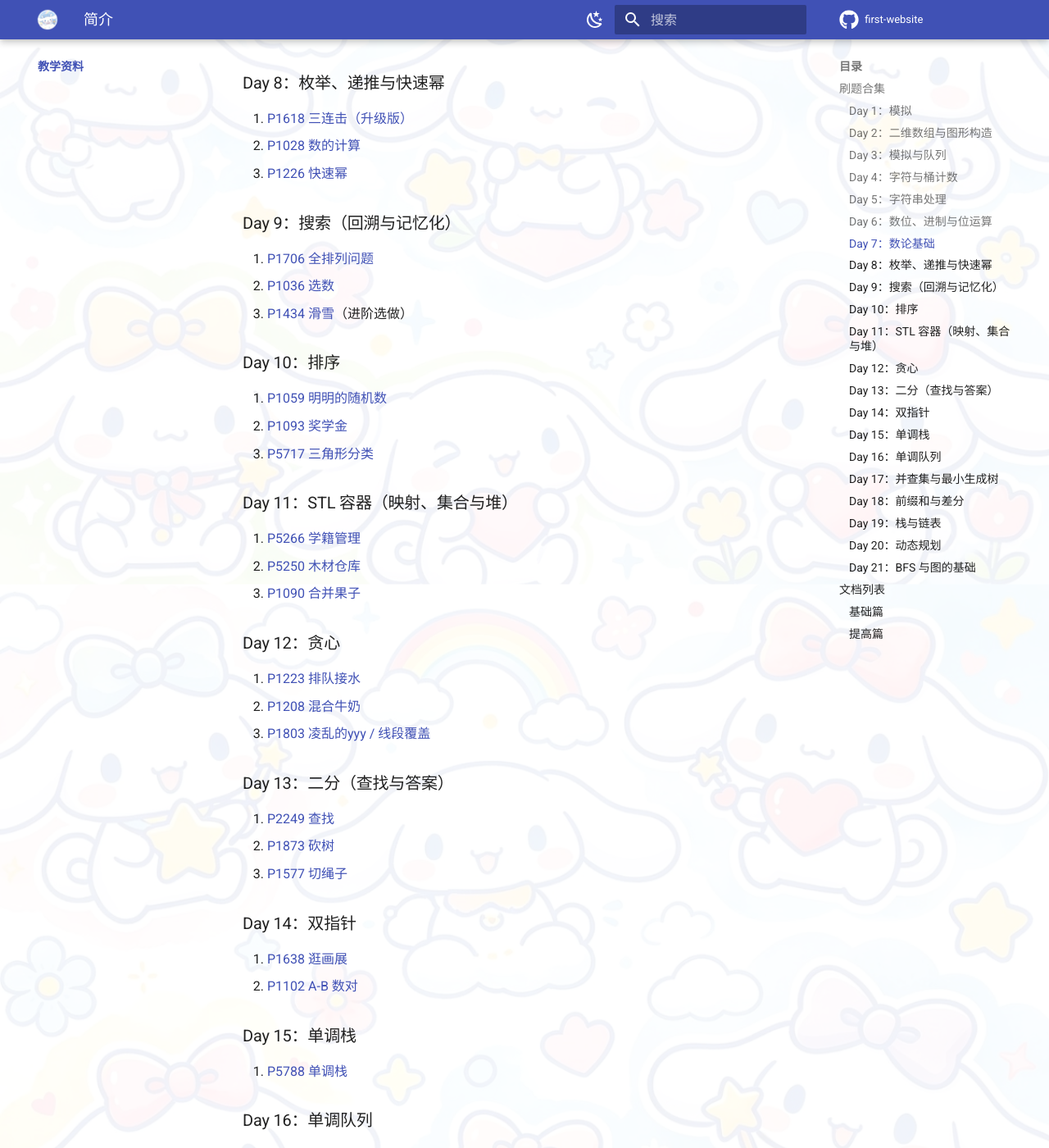
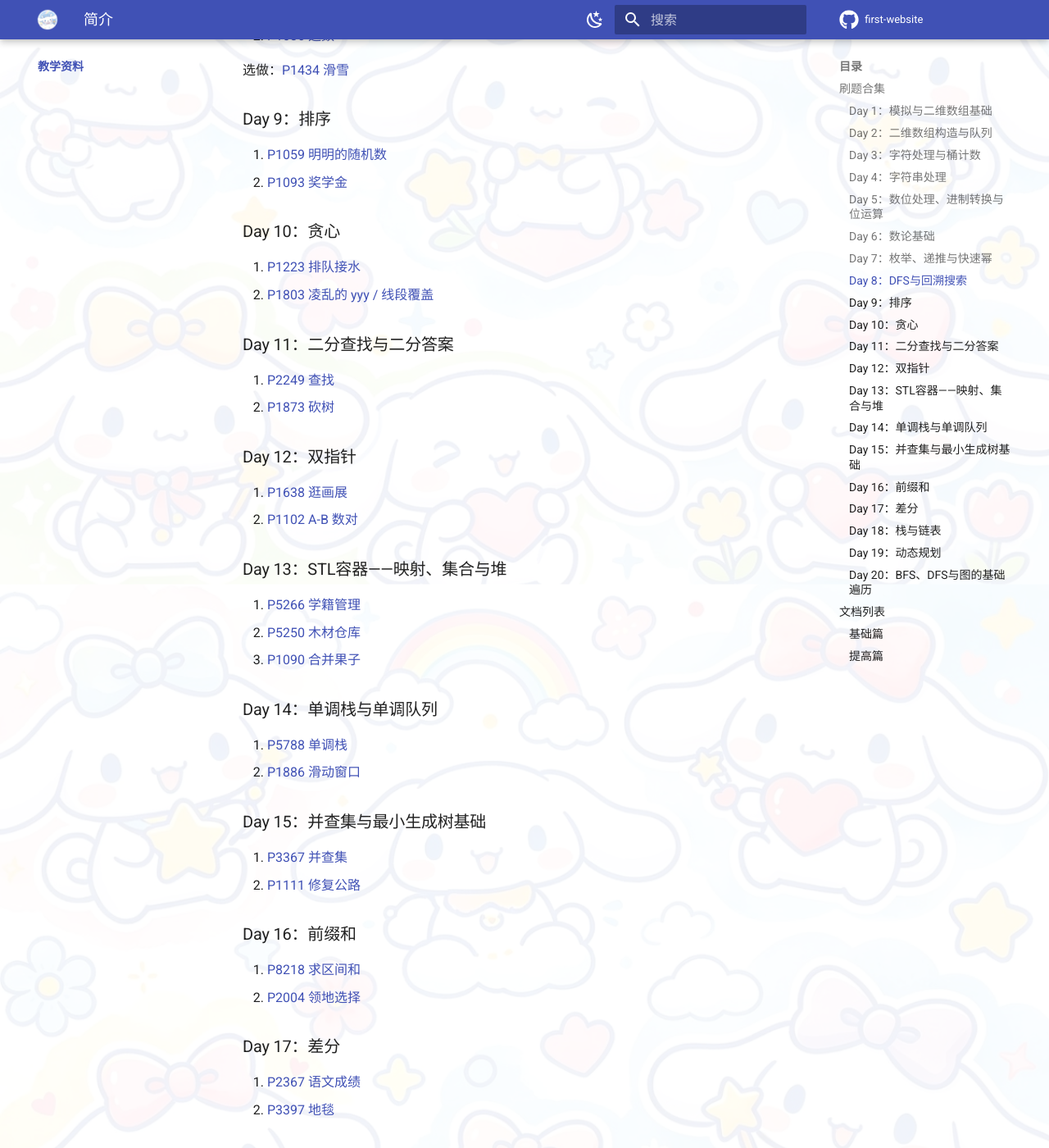
Before and after one commit to Ryan1702/first-website, an MkDocs documentation site: the page built from docs/teaching/index.md, in a window 1280 px wide and 1400 px high, scrolled down 1545 px. Shown: the whole window at 82% size. Built offline with MkDocs 1.6.1 and Material for MkDocs 9.7.7, drawn with Linux system fonts in a browser that asks for light colours; comment, search, counter and statistics services are not loaded; some of the changed text lies outside the part shown.

Commit message:
修改刷题合集为精简版

```diff
--- a/docs/teaching/index.md
+++ b/docs/teaching/index.md
@@ -6,128 +6,116 @@
 
 按天推进，先看当天主题，再按顺序刷题。
 
-### Day 1：模拟
+### Day 1：模拟与二维数组基础
 
-1. [P1563 玩具谜题](https://www.luogu.com.cn/problem/P1563?utm_source=chatgpt.com)
-2. [P1042 乒乓球](https://www.luogu.com.cn/problem/P1042?utm_source=chatgpt.com)
-3. [P1089 津津的储蓄计划](https://www.luogu.com.cn/problem/P1089?utm_source=chatgpt.com)
+1. [P1563 玩具谜题](https://www.luogu.com.cn/problem/P1563)
+2. [P2670 扫雷游戏](https://www.luogu.com.cn/problem/P2670)
 
-### Day 2：二维数组与图形构造
+### Day 2：二维数组构造与队列
 
-1. [P2670 扫雷游戏](https://www.luogu.com.cn/problem/P2670?utm_source=chatgpt.com)
-2. [P5731 蛇形方阵](https://www.luogu.com.cn/problem/P5731?utm_source=chatgpt.com)
-3. [P2615 神奇的幻方](https://www.luogu.com.cn/problem/P2615?utm_source=chatgpt.com)
+1. [P5731 蛇形方阵](https://www.luogu.com.cn/problem/P5731)
+2. [P1540 机器翻译](https://www.luogu.com.cn/problem/P1540)
 
-### Day 3：模拟与队列
+### Day 3：字符处理与桶计数
 
-1. [P5707 上学迟到](https://www.luogu.com.cn/problem/P5707?utm_source=chatgpt.com)
-2. [P1996 约瑟夫问题](https://www.luogu.com.cn/problem/P1996?utm_source=chatgpt.com)
-3. [P1540 机器翻译](https://www.luogu.com.cn/problem/P1540?utm_source=chatgpt.com)
+1. [P1914 小书童——凯撒密码](https://www.luogu.com.cn/problem/P1914)
+2. [P1125 笨小猴](https://www.luogu.com.cn/problem/P1125)
 
-### Day 4：字符与桶计数
+### Day 4：字符串处理
 
-1. [P1914 小书童——凯撒密码](https://www.luogu.com.cn/problem/P1914?utm_source=chatgpt.com)
-2. [P1125 笨小猴](https://www.luogu.com.cn/problem/P1125?utm_source=chatgpt.com)
-3. [P1957 口算练习题](https://www.luogu.com.cn/problem/P1957?utm_source=chatgpt.com)
+1. [P1308 统计单词数](https://www.luogu.com.cn/problem/P1308)
+2. [P5734 文字处理软件](https://www.luogu.com.cn/problem/P5734)
+3. [P1597 语句解析](https://www.luogu.com.cn/problem/P1597)
 
-### Day 5：字符串处理
+### Day 5：数位处理、进制转换与位运算
 
-1. [P1308 统计单词数](https://www.luogu.com.cn/problem/P1308?utm_source=chatgpt.com)
-2. [P5734 文字处理软件](https://www.luogu.com.cn/problem/P5734?utm_source=chatgpt.com)
-3. [P1597 语句解析](https://www.luogu.com.cn/problem/P1597?utm_source=chatgpt.com)
+1. [P1307 数字反转](https://www.luogu.com.cn/problem/P1307)
+2. [P1143 进制转换](https://www.luogu.com.cn/problem/P1143)
+3. [P1100 高低位交换](https://www.luogu.com.cn/problem/P1100)
 
-### Day 6：数位、进制与位运算
+### Day 6：数论基础
 
-1. [P1307 数字反转](https://www.luogu.com.cn/problem/P1307?utm_source=chatgpt.com)
-2. [P1980 计数问题](https://www.luogu.com.cn/problem/P1980?utm_source=chatgpt.com)
-3. [P1143 进制转换](https://www.luogu.com.cn/problem/P1143?utm_source=chatgpt.com)
-4. [P1100 高低位交换](https://www.luogu.com.cn/problem/P1100?utm_source=chatgpt.com)
+1. [P5736 质数筛](https://www.luogu.com.cn/problem/P5736)
+2. [P1075 质因数分解](https://www.luogu.com.cn/problem/P1075)
+3. [P1029 最大公约数和最小公倍数问题](https://www.luogu.com.cn/problem/P1029)
 
-### Day 7：数论基础
+### Day 7：枚举、递推与快速幂
 
-1. [P5736 质数筛](https://www.luogu.com.cn/problem/P5736?utm_source=chatgpt.com)
-2. [P1075 质因数分解](https://www.luogu.com.cn/problem/P1075?utm_source=chatgpt.com)
-3. [P1029 最大公约数和最小公倍数问题](https://www.luogu.com.cn/problem/P1029?utm_source=chatgpt.com)
+1. [P1618 三连击（升级版）](https://www.luogu.com.cn/problem/P1618)
+2. [P1028 数的计算](https://www.luogu.com.cn/problem/P1028)
+3. [P1226 快速幂](https://www.luogu.com.cn/problem/P1226)
 
-### Day 8：枚举、递推与快速幂
+### Day 8：DFS与回溯搜索
 
-1. [P1618 三连击（升级版）](https://www.luogu.com.cn/problem/P1618?utm_source=chatgpt.com)
-2. [P1028 数的计算](https://www.luogu.com.cn/problem/P1028?utm_source=chatgpt.com)
-3. [P1226 快速幂](https://www.luogu.com.cn/problem/P1226?utm_source=chatgpt.com)
+1. [P1706 全排列问题](https://www.luogu.com.cn/problem/P1706)
+2. [P1036 选数](https://www.luogu.com.cn/problem/P1036)
 
-### Day 9：搜索（回溯与记忆化）
+选做：[P1434 滑雪](https://www.luogu.com.cn/problem/P1434)
 
-1. [P1706 全排列问题](https://www.luogu.com.cn/problem/P1706?utm_source=chatgpt.com)
-2. [P1036 选数](https://www.luogu.com.cn/problem/P1036?utm_source=chatgpt.com)
-3. [P1434 滑雪](https://www.luogu.com.cn/problem/P1434?utm_source=chatgpt.com)（进阶选做）
+### Day 9：排序
 
-### Day 10：排序
+1. [P1059 明明的随机数](https://www.luogu.com.cn/problem/P1059)
+2. [P1093 奖学金](https://www.luogu.com.cn/problem/P1093)
 
-1. [P1059 明明的随机数](https://www.luogu.com.cn/problem/P1059?utm_source=chatgpt.com)
-2. [P1093 奖学金](https://www.luogu.com.cn/problem/P1093?utm_source=chatgpt.com)
-3. [P5717 三角形分类](https://www.luogu.com.cn/problem/P5717?utm_source=chatgpt.com)
+### Day 10：贪心
 
-### Day 11：STL 容器（映射、集合与堆）
+1. [P1223 排队接水](https://www.luogu.com.cn/problem/P1223)
+2. [P1803 凌乱的 yyy / 线段覆盖](https://www.luogu.com.cn/problem/P1803)
 
-1. [P5266 学籍管理](https://www.luogu.com.cn/problem/P5266?utm_source=chatgpt.com)
-2. [P5250 木材仓库](https://www.luogu.com.cn/problem/P5250?utm_source=chatgpt.com)
-3. [P1090 合并果子](https://www.luogu.com.cn/problem/P1090?utm_source=chatgpt.com)
+### Day 11：二分查找与二分答案
 
-### Day 12：贪心
+1. [P2249 查找](https://www.luogu.com.cn/problem/P2249)
+2. [P1873 砍树](https://www.luogu.com.cn/problem/P1873)
 
-1. [P1223 排队接水](https://www.luogu.com.cn/problem/P1223?utm_source=chatgpt.com)
-2. [P1208 混合牛奶](https://www.luogu.com.cn/problem/P1208?utm_source=chatgpt.com)
-3. [P1803 凌乱的yyy / 线段覆盖](https://www.luogu.com.cn/problem/P1803?utm_source=chatgpt.com)
+### Day 12：双指针
 
-### Day 13：二分（查找与答案）
+1. [P1638 逛画展](https://www.luogu.com.cn/problem/P1638)
+2. [P1102 A-B 数对](https://www.luogu.com.cn/problem/P1102)
 
-1. [P2249 查找](https://www.luogu.com.cn/problem/P2249?utm_source=chatgpt.com)
-2. [P1873 砍树](https://www.luogu.com.cn/problem/P1873?utm_source=chatgpt.com)
-3. [P1577 切绳子](https://www.luogu.com.cn/problem/P1577?utm_source=chatgpt.com)
+### Day 13：STL容器——映射、集合与堆
 
-### Day 14：双指针
+1. [P5266 学籍管理](https://www.luogu.com.cn/problem/P5266)
+2. [P5250 木材仓库](https://www.luogu.com.cn/problem/P5250)
+3. [P1090 合并果子](https://www.luogu.com.cn/problem/P1090)
 
-1. [P1638 逛画展](https://www.luogu.com.cn/problem/P1638?utm_source=chatgpt.com)
-2. [P1102 A-B 数对](https://www.luogu.com.cn/problem/P1102?utm_source=chatgpt.com)
+### Day 14：单调栈与单调队列
 
-### Day 15：单调栈
+1. [P5788 单调栈](https://www.luogu.com.cn/problem/P5788)
+2. [P1886 滑动窗口](https://www.luogu.com.cn/problem/P1886)
 
-1. [P5788 单调栈](https://www.luogu.com.cn/problem/P5788?utm_source=chatgpt.com)
+### Day 15：并查集与最小生成树基础
 
-### Day 16：单调队列
+1. [P3367 并查集](https://www.luogu.com.cn/problem/P3367)
+2. [P1111 修复公路](https://www.luogu.com.cn/problem/P1111)
 
-1. [P1886 滑动窗口](https://www.luogu.com.cn/problem/P1886?utm_source=chatgpt.com)
+### Day 16：前缀和
 
-### Day 17：并查集与最小生成树
+1. [P8218 求区间和](https://www.luogu.com.cn/problem/P8218)
+2. [P2004 领地选择](https://www.luogu.com.cn/problem/P2004)
 
-1. [P3367 并查集](https://www.luogu.com.cn/problem/P3367?utm_source=chatgpt.com)
-2. [P1111 修复公路](https://www.luogu.com.cn/problem/P1111?utm_source=chatgpt.com)
+### Day 17：差分
 
-### Day 18：前缀和与差分
+1. [P2367 语文成绩](https://www.luogu.com.cn/problem/P2367)
+2. [P3397 地毯](https://www.luogu.com.cn/problem/P3397)
 
-1. [P8218 求区间和](https://www.luogu.com.cn/problem/P8218?utm_source=chatgpt.com)
-2. [P2004 领地选择](https://www.luogu.com.cn/problem/P2004?utm_source=chatgpt.com)
-3. [P2367 语文成绩](https://www.luogu.com.cn/problem/P2367?utm_source=chatgpt.com)
-4. [P3397 地毯](https://www.luogu.com.cn/problem/P3397?utm_source=chatgpt.com)
+### Day 18：栈与链表
 
-### Day 19：栈与链表
+1. [P1739 表达式括号匹配](https://www.luogu.com.cn/problem/P1739)
+2. [P1449 后缀表达式](https://www.luogu.com.cn/problem/P1449)
+3. [P1160 队列安排](https://www.luogu.com.cn/problem/P1160)
 
-1. [P1739 表达式括号匹配](https://www.luogu.com.cn/problem/P1739?utm_source=chatgpt.com)
-2. [P1449 后缀表达式](https://www.luogu.com.cn/problem/P1449?utm_source=chatgpt.com)
-3. [P1160 队列安排](https://www.luogu.com.cn/problem/P1160?utm_source=chatgpt.com)
-4. [UVA11988 破损的键盘](https://www.luogu.com.cn/problem/UVA11988?utm_source=chatgpt.com)
+### Day 19：动态规划
 
-### Day 20：动态规划
+1. [P1115 最大子段和](https://www.luogu.com.cn/problem/P1115)
+2. [P1048 采药](https://www.luogu.com.cn/problem/P1048)
 
-1. [P1115 最大子段和](https://www.luogu.com.cn/problem/P1115?utm_source=chatgpt.com)
-2. [P1048 采药](https://www.luogu.com.cn/problem/P1048?utm_source=chatgpt.com)
-3. [P1352 没有上司的舞会](https://www.luogu.com.cn/problem/P1352?utm_source=chatgpt.com)（进阶选做）
+选做：[P1352 没有上司的舞会](https://www.luogu.com.cn/problem/P1352)
 
-### Day 21：BFS 与图的基础
+### Day 20：BFS、DFS与图的基础遍历
 
-1. [P1443 马的遍历](https://www.luogu.com.cn/problem/P1443?utm_source=chatgpt.com)
-2. [P1596 Lake Counting](https://www.luogu.com.cn/problem/P1596?utm_source=chatgpt.com)
-3. [P5318 查找文献](https://www.luogu.com.cn/problem/P5318?utm_source=chatgpt.com)
+1. [P1443 马的遍历](https://www.luogu.com.cn/problem/P1443)
+2. [P1596 Lake Counting](https://www.luogu.com.cn/problem/P1596)
+3. [P5318 查找文献](https://www.luogu.com.cn/problem/P5318)
 
 ## 文档列表
 
```
